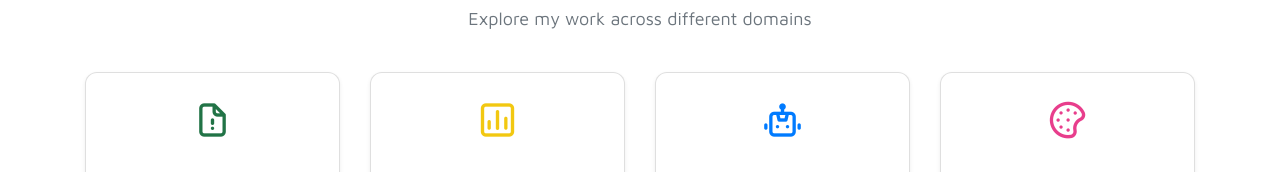
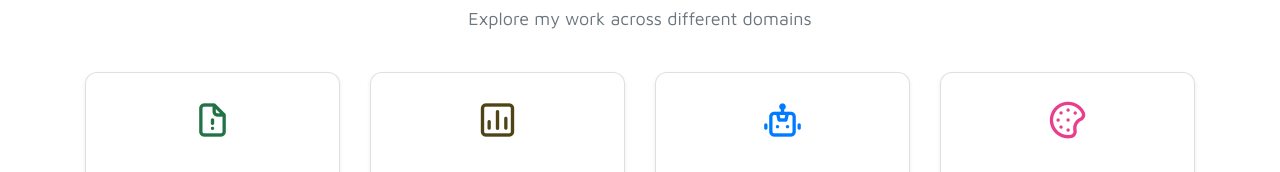
Before and after one commit to Ebrahimkhaleel/ibrahim-khaleel, a plain HTML site: page index.html in a window 1280 px wide. Shown: the part 3549-3721 px from the top of the page. Drawn offline with nearby package versions, Linux system fonts and the light colour scheme.

```diff
--- a/index.html
+++ b/index.html
@@ -335,7 +335,7 @@
       <!-- Power BI Portfolio -->
       <div class="col-md-3 mb-4">
         <div class="card shadow-sm h-100 text-center p-3">
-          <i class="uil uil-chart skills-icon" style="font-size:2.5rem;color:#f2c811;"></i>
+          <i class="uil uil-chart skills-icon" style="font-size:2.5rem;color:rgb(79, 68, 21);"></i>
           <h5 class="mt-3">Power BI</h5>
           <p class="text-muted">Interactive dashboards, data modeling, and business insights.</p>
           <a href="#" class="btn btn-outline-warning btn-sm">View Power BI Work</a>
```
